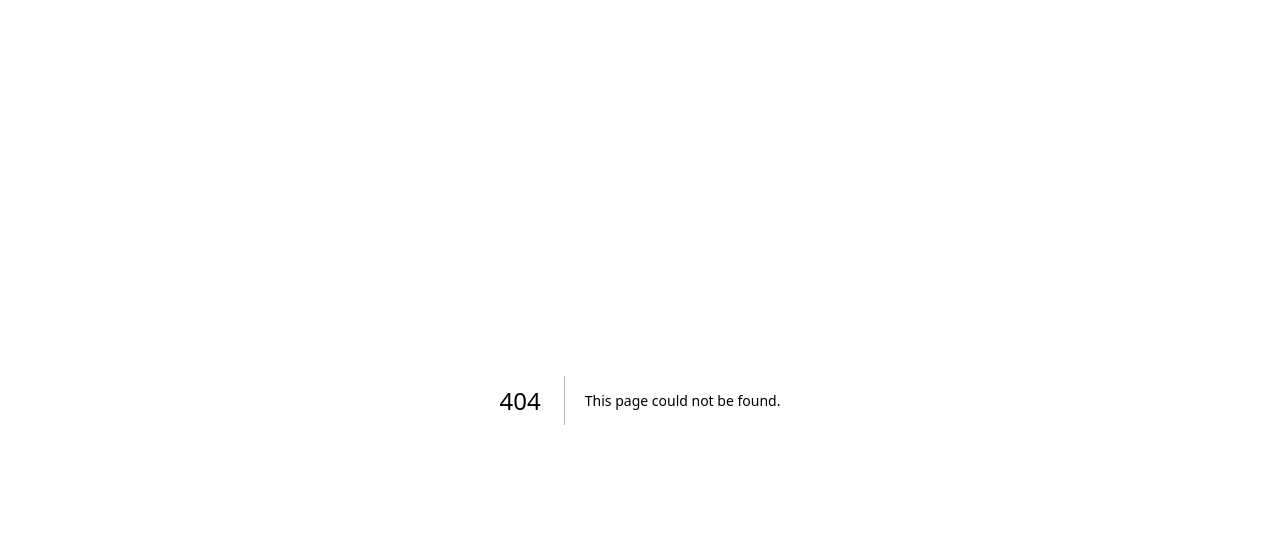
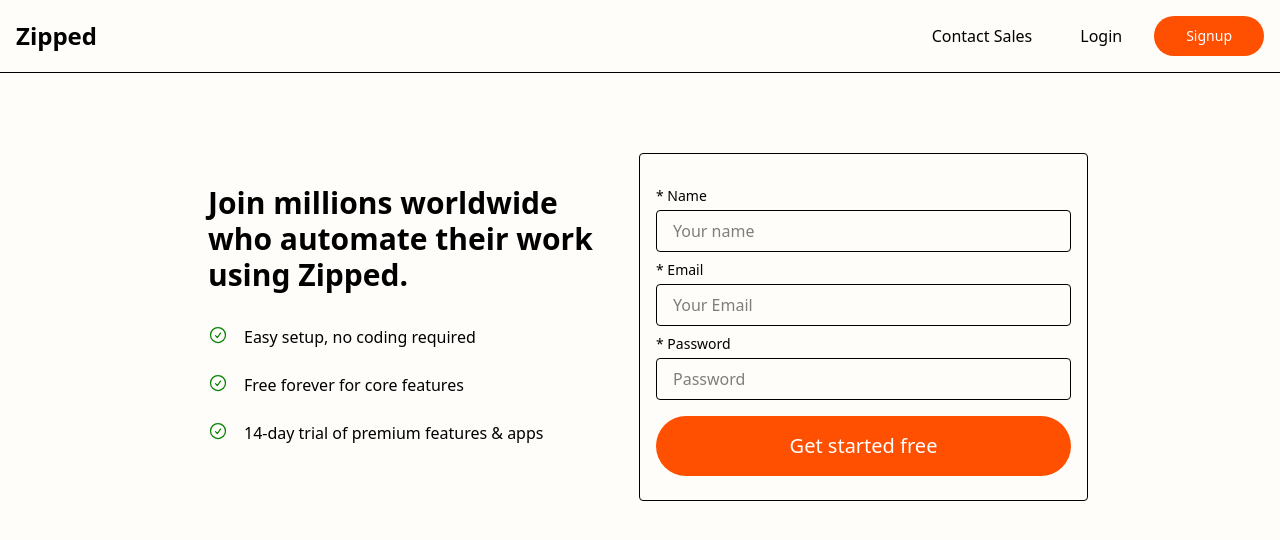
Before and after one commit to AyushSriv06/Zipped, a Next.js app in the folder frontend/: page /signup in a window 1280 px wide. Before the commit this address had no page. Shown: the top 540 px of the page. Built offline with nearby package versions, Linux system fonts and the light colour scheme; no server answers.

Commit message:
signup_login_added

```diff
--- /dev/null
+++ b/frontend/app/login/page.tsx
@@ -0,0 +1,54 @@
+"use client";
+import { Appbar } from "@/components/Appbar";
+import { CheckFeature } from "@/components/CheckFeature";
+import { Input } from "@/components/Input";
+import { PrimaryButton } from "@/components/buttons/PrimaryButton";
+import axios from "axios";
+import { useState } from "react";
+import { BACKEND_URL } from "../config";
+import { useRouter } from "next/navigation";
+
+export default function() {
+    const [email, setEmail] = useState("");
+    const [password, setPassword] = useState("");
+    const router = useRouter();
+
+    return <div>
+        <Appbar />
+        <div className="flex justify-center">
+            <div className="flex pt-8 max-w-4xl">
+                <div className="flex-1 pt-20 px-4">
+                    <div className="font-semibold text-3xl pb-4">
+                    Join millions worldwide who automate their work using Zipped.
+                    </div>
+                    <div className="pb-6 pt-4">
+                        <CheckFeature label={"Easy setup, no coding required"} />
+                    </div>
+                    <div className="pb-6">
+                        <CheckFeature label={"Free forever for core features"} />
+                    </div>
+                    <CheckFeature label={"14-day trial of premium features & apps"} />
+
+                </div>
+                <div className="flex-1 pt-6 pb-6 mt-12 px-4 border rounded">
+                    <Input onChange={e => {
+                        setEmail(e.target.value)
+                    }} label={"Email"} type="text" placeholder="Your Email"></Input>
+                    <Input onChange={e => {
+                        setPassword(e.target.value);
+                    }} label={"Password"} type="password" placeholder="Password"></Input>
+                    <div className="pt-4">
+                        <PrimaryButton onClick={async () => {
+                            const res = await axios.post(`${BACKEND_URL}/api/v1/user/signin`, {
+                                username: email,
+                                password,
+                            });
+                            localStorage.setItem("token", res.data.token);
+                            router.push("/dashboard");
+                        }} size="big">Login</PrimaryButton>
+                    </div>
+                </div>
+            </div>
+        </div>
+    </div>
+}
--- /dev/null
+++ b/frontend/app/signup/page.tsx
@@ -0,0 +1,59 @@
+"use client";
+import { Appbar } from "@/components/Appbar";
+import { CheckFeature } from "@/components/CheckFeature";
+import { Input } from "@/components/Input";
+import { PrimaryButton } from "@/components/buttons/PrimaryButton";
+import axios from "axios";
+import { useState } from "react";
+import { BACKEND_URL } from "../config";
+import { useRouter } from "next/navigation";
+
+export default function() {
+    const router = useRouter();
+    const [name, setName] = useState("");
+    const [email, setEmail] = useState("");
+    const [password, setPassword] = useState("");
+
+    return <div>
+        <Appbar />
+        <div className="flex justify-center">
+            <div className="flex pt-8 max-w-4xl">
+                <div className="flex-1 pt-20 px-4">
+                    <div className="font-semibold text-3xl pb-4">
+                    Join millions worldwide who automate their work using Zipped.
+                    </div>
+                    <div className="pb-6 pt-4">
+                        <CheckFeature label={"Easy setup, no coding required"} />
+                    </div>
+                    <div className="pb-6">
+                        <CheckFeature label={"Free forever for core features"} />
+                    </div>
+                    <CheckFeature label={"14-day trial of premium features & apps"} />
+
+                </div>
+                <div className="flex-1 pt-6 pb-6 mt-12 px-4 border rounded">
+                    <Input label={"Name"} onChange={e => {
+                        setName(e.target.value)
+                    }} type="text" placeholder="Your name"></Input>
+                    <Input onChange={e => {
+                        setEmail(e.target.value)
+                    }} label={"Email"} type="text" placeholder="Your Email"></Input>
+                    <Input onChange={e => {
+                        setPassword(e.target.value)
+                    }} label={"Password"} type="password" placeholder="Password"></Input>
+
+                    <div className="pt-4">
+                        <PrimaryButton onClick={async () => {
+                            const res = await axios.post(`${BACKEND_URL}/api/v1/user/signup`, {
+                                username: email,
+                                password,
+                                name
+                            });
+                            router.push("/login");
+                        }} size="big">Get started free</PrimaryButton>
+                    </div>
+                </div>
+            </div>
+        </div>
+    </div>
+}
--- /dev/null
+++ b/frontend/components/CheckFeature.tsx
@@ -0,0 +1,17 @@
+export const CheckFeature = ({label}: {
+    label: string;
+}) => {
+    return <div className="flex">
+        <div className="pr-4">
+            <CheckMark />
+        </div>
+        {label}
+    </div>
+}
+
+function CheckMark() {
+    return <svg xmlns="http://www.w3.org/2000/svg" fill="none" viewBox="0 0 24 24" stroke-width="1.5" stroke="green" className="size-5">
+        <path stroke-linecap="round" stroke-linejoin="round" d="M9 12.75 11.25 15 15 9.75M21 12a9 9 0 1 1-18 0 9 9 0 0 1 18 0Z" />
+    </svg>
+
+}
--- /dev/null
+++ b/frontend/components/Input.tsx
@@ -0,0 +1,15 @@
+"use client";
+
+export const Input = ({label, placeholder, onChange, type = "text"}: {
+    label: string;
+    placeholder: string;
+    onChange: (e: any) => void;
+    type?: "text" | "password"
+}) => {
+    return <div>
+        <div className="text-sm pb-1 pt-2">
+            * <label>{label}</label>
+        </div>
+        <input className="border rounded px-4 py-2 w-full border-black" type={type} placeholder={placeholder} onChange={onChange} />
+    </div>
+}
--- /dev/null
+++ b/frontend/components/buttons/DarkButton.tsx
@@ -0,0 +1,11 @@
+import { ReactNode } from "react"
+
+export const DarkButton = ({ children, onClick, size = "small" }: {
+    children: ReactNode,
+    onClick: () => void,
+    size?: "big" | "small"
+}) => {
+    return <div onClick={onClick} className={`flex flex-col justify-center px-8 py-2 cursor-pointer hover:shadow-md bg-purple-800 text-white rounded text-center`}>
+        {children}
+    </div>
+}
```
